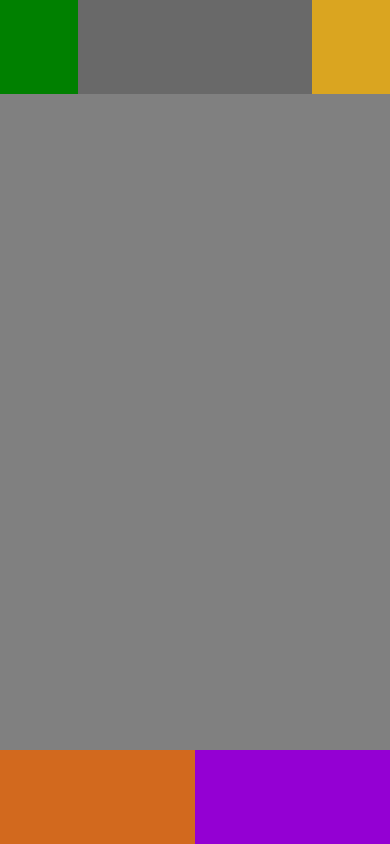
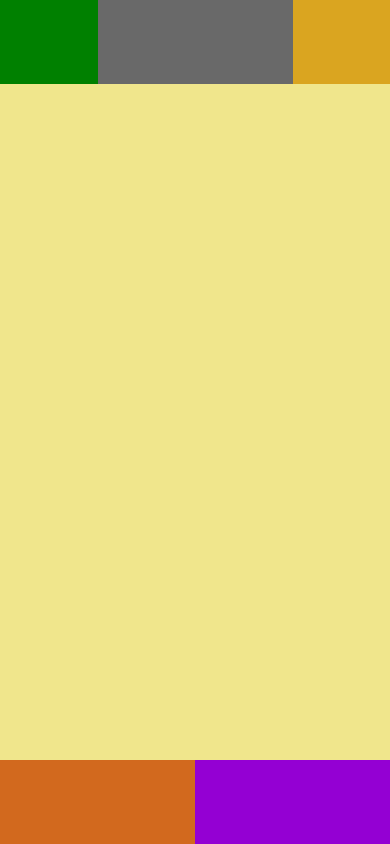
Before and after one commit to Adamjab78/Ujikaji, a React Native app: screen / in a window 390 px wide. Built offline with nearby package versions, Linux system fonts and the light colour scheme.

Commit message:
Perubahan 7

```diff
--- a/App.js
+++ b/App.js
@@ -1,9 +1,8 @@
 import { StatusBar } from "expo-status-bar";
 import React from "react";
 import { StyleSheet, Text, View } from "react-native";
-import HomeScreen from "./Screens/HomeScreens";
+import HomeScreens from "./Screens/HomeScreens";
+
 export default function App() {
-  return (
-<HomeScreen/>
-  );
+  return <HomeScreens />;
 }
--- a/Screens/HomeScreens.js
+++ b/Screens/HomeScreens.js
@@ -2,8 +2,8 @@ import { StatusBar } from "expo-status-bar";
 import React from "react";
 import { StyleSheet, Text, View } from "react-native";
 import Header from "../components/Header";
+import Body from "../components/Body";
 import Footer from "../components/Footer";
-import Body from "../components/Body";
 
 export default function HomeScreen() {
   return (
--- a/components/Body.js
+++ b/components/Body.js
@@ -5,8 +5,8 @@ import { StyleSheet, Text, View } from "react-native";
 const Body = () => {
   return (
 
-      <View style={{ flex: 7 }}>
-        <View style={{ flex: 1, backgroundColor: "grey" }}></View>
+      <View style={{ flex: 8 }}>
+        <View style={{ flex: 1, backgroundColor: "khaki" }}></View>
       </View>
 
   );
--- a/components/Header.js
+++ b/components/Header.js
@@ -6,7 +6,7 @@ const Header = () => {
   return (
     <View style={{ flex: 1, flexDirection: "row" }}>
       <View style={{ flex: 1, backgroundColor: "green" }}></View>
-      <View style={{ flex: 3, backgroundColor: "dimgrey" }}></View>
+      <View style={{ flex: 2, backgroundColor: "dimgrey" }}></View>
       <View style={{ flex: 1, backgroundColor: "goldenrod" }}></View>
     </View>
   );
```
